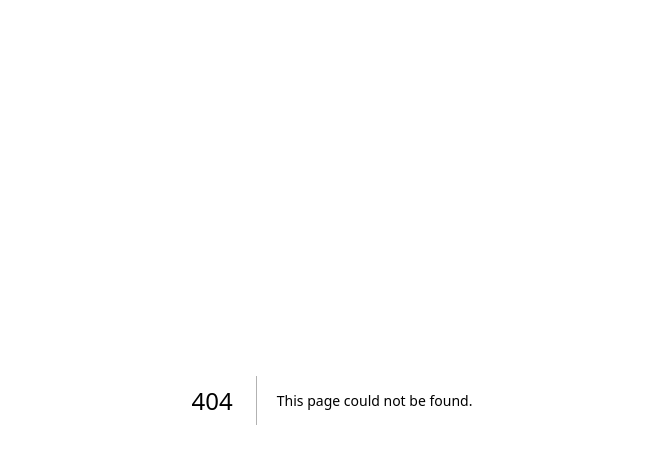
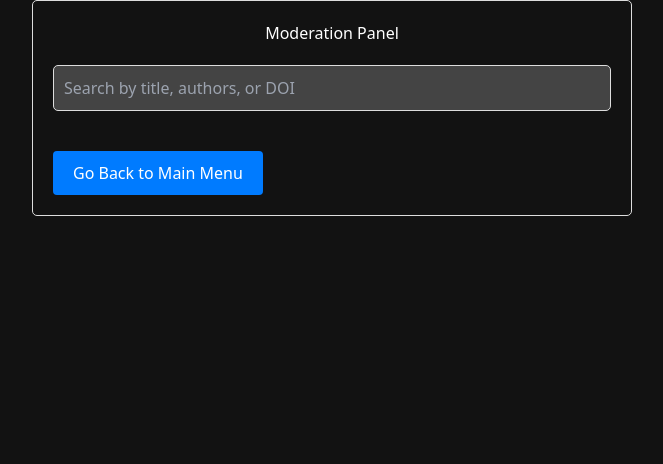
Before and after one commit to yhg6839/CISE_Boys, a Next.js app in the folder frontend/: page /Moderation in a window 1280 px wide. Before the commit this address had no page. Shown: the top 464 px of the page, without its empty margins (308-971 px from the left). Built offline with nearby package versions, Linux system fonts and the light colour scheme.

Commit message:
moderation

```diff
--- /dev/null
+++ b/frontend/src/app/moderation.css
@@ -0,0 +1,115 @@
+@tailwind base;
+@tailwind components;
+@tailwind utilities;
+@import-normalize;
+
+body {
+  background-color: #121212;
+  color: #fff;
+  margin: 0;
+  padding: 0;
+}
+
+.container {
+  max-width: 600px;
+  margin: 0 auto;
+  padding: 20px;
+  background-color: #121212;
+  color: #fff;
+  border: 1px solid #ddd;
+  border-radius: 5px;
+}
+
+h1 {
+  text-align: center;
+  margin-bottom: 20px;
+}
+
+.search-bar {
+  display: flex;
+  justify-content: space-between;
+  align-items: center;
+  margin-bottom: 20px;
+}
+
+input[type="text"] {
+  width: 100%;
+  padding: 10px;
+  border: 1px solid #ddd;
+  border-radius: 5px;
+  background-color: #444;
+  color: #fff;
+}
+
+.results-list {
+  list-style-type: none;
+  padding: 0;
+}
+
+.results-list li {
+  border: 1px solid #ddd;
+  padding: 15px;
+  margin: 10px 0;
+  border-radius: 5px;
+  position: relative;
+  background-color: #222;
+}
+
+button {
+  background-color: #007bff;
+  color: #fff;
+  border: none;
+  padding: 10px 20px;
+  border-radius: 5px;
+  text-decoration: none;
+  display: inline-block;
+  cursor: pointer;
+  text-align: center;
+  font-size: 16px;
+  margin: 5px 5px 5px 0;
+}
+
+button:hover {
+  background-color: #0056b3;
+}
+
+.button-link {
+  display: inline-block;
+  padding: 10px 20px;
+  background-color: #007bff;
+  color: #fff;
+  text-decoration: none;
+  border: none;
+  border-radius: 4px;
+  cursor: pointer;
+  margin-top: 20px;
+}
+
+.button-link:hover {
+  background-color: #0056b3;
+}
+
+/* Additional styles for the moderation buttons */
+button.approve {
+  background-color: #28a745; /* Green color for approve button */
+}
+
+button.approve:hover {
+  background-color: #218838;
+}
+
+button.edit {
+  background-color: #ffc107; /* Yellow color for edit button */
+}
+
+button.edit:hover {
+  background-color: #e0a800;
+}
+
+button.remove {
+  background-color: #dc3545; /* Red color for remove button */
+}
+
+button.remove:hover {
+  background-color: #c82333;
+}
--- /dev/null
+++ b/frontend/src/pages/Moderation.tsx
@@ -0,0 +1,61 @@
+import React, { useState, useEffect } from "react";
+import axios from "axios";
+import "../app/moderation.css";
+
+function Moderation() {
+    const [searchTerm, setSearchTerm] = useState("");
+    const [results, setResults] = useState([]);
+
+    useEffect(() => {
+        const fetchData = async () => {
+            try {
+                const response = await axios.get("http://localhost:3001/api/insert-data", {
+                    params: {
+                        searchTerm: searchTerm,
+                    },
+                });
+                setResults(response.data);
+            } catch (error) {
+                console.error("Error fetching data:", error);
+            }
+        };
+
+        if (searchTerm) {
+            fetchData();
+        }
+    }, [searchTerm]);
+
+    return (
+        <div className="container">
+            <h1>Moderation Panel</h1>
+            <div className="search-bar">
+                <input
+                    type="text"
+                    placeholder="Search by title, authors, or DOI"
+                    value={searchTerm}
+                    onChange={(e) => setSearchTerm(e.target.value)}
+                />
+            </div>
+            <ul className="results-list">
+                {results.map((result) => (
+                    <li key={result.id}>
+                        <h3>{result.title}</h3>
+                        <p>Authors: {result.authors}</p>
+                        <p>Source: {result.source}</p>
+                        <p>Publication Year: {result.pubyear}</p>
+                        <p>DOI: {result.doi}</p>
+                        <p>Summary: {result.summary}</p>
+                        <button className="approve" onClick={() => {/* Approve action */ }}>Approve</button>
+                        <button className="edit" onClick={() => {/* Edit action */ }}>Edit</button>
+                        <button className="remove" onClick={() => {/* Remove action */ }}>Remove</button>
+                    </li>
+                ))}
+            </ul>
+            <a href="../" className="button-link">
+                Go Back to Main Menu
+            </a>
+        </div>
+    );
+}
+
+export default Moderation;
```
